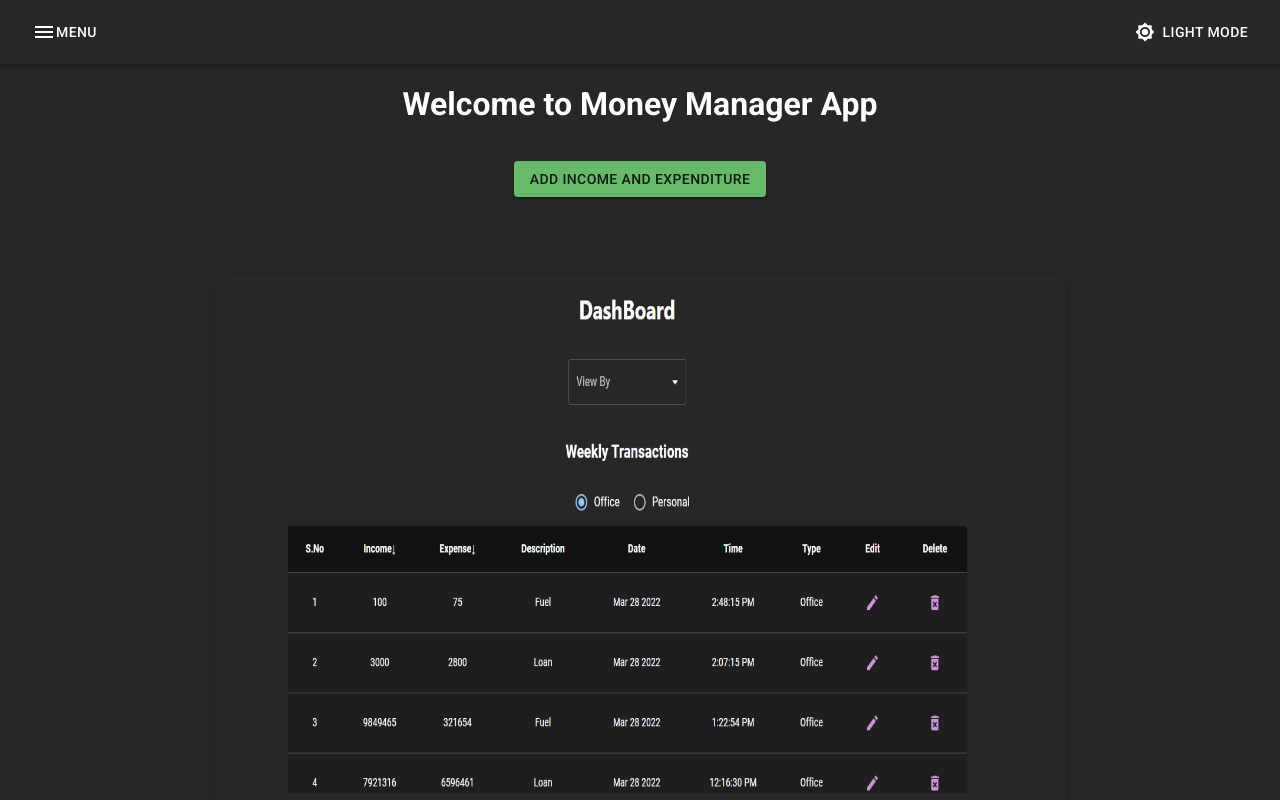
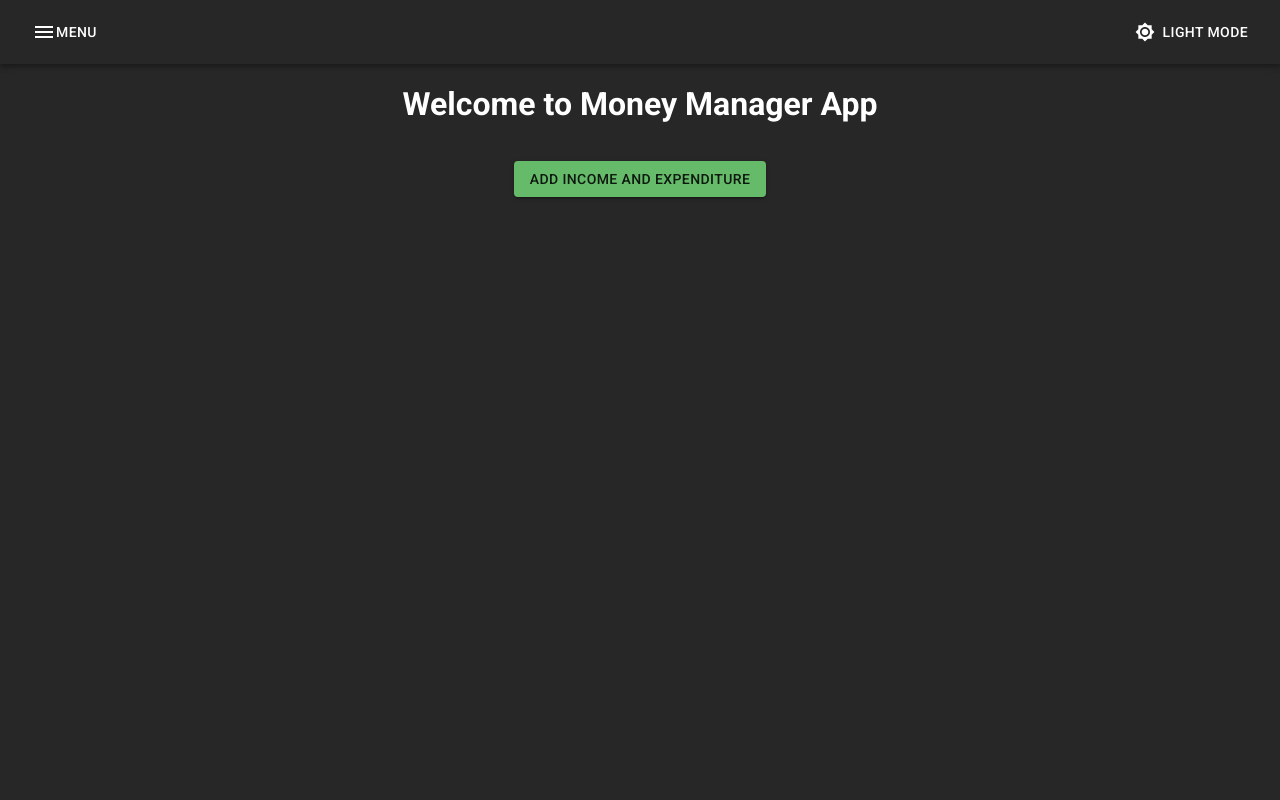
Before and after one commit to Jeyalakshmisureshpaul/moneymanager, a React (Create React App) app: page / in a window 1280 px wide. Shown: the top 800 px of the page. Built offline with nearby package versions, Linux system fonts and the light colour scheme; a web font is replaced by a local one.

Commit message:
params added

```diff
--- a/src/App.js
+++ b/src/App.js
@@ -145,10 +145,16 @@ function App() {
             <Route path="/weekly">
               <Weekly color={color} />
             </Route>
+            <Route path="/weekly/:id">
+              <Weekly color={color} />
+            </Route>
             <Route path="/monthly">
               <Monthly color={color} />
             </Route>
             <Route path="/yearly">
+              <Yearly color={color} />
+            </Route>
+            <Route path="/yearly/:id">
               <Yearly color={color} />
             </Route>
             <Route path="/history">
--- a/src/Components/Home.js
+++ b/src/Components/Home.js
@@ -24,9 +24,9 @@ import { styled } from "@mui/material/styles";
 import CloseIcon from "@mui/icons-material/Close";
 import { useHistory } from "react-router-dom";
 import { API } from "../global";
-import dashboard from "./img/dashboard-page.PNG";
-import edit from "./img/edit-page.PNG";
-import hist from "./img/history-page.PNG";
+//import dashboard from "./img/dashboard-page.PNG";
+//import edit from "./img/edit-page.PNG";
+//import hist from "./img/history-page.PNG";
 
 const BootstrapDialog = styled(Dialog)(({ theme }) => ({
   "& .MuiDialogContent-root": {
@@ -121,7 +121,7 @@ export function Home() {
     history.push("/yearly");
   };
 
-  const home = [
+  /* const home = [
     {
       desc: "Get details of your monthly ,weekly and yearly details of income and expenditure alongside with the details of money spent on different categories like medical,food,fuel,movie,loan,etc and divisions like office and personal.",
       img: dashboard,
@@ -134,7 +134,7 @@ export function Home() {
       desc: "Here you can edit your income and expense on your weekly data",
       img: edit,
     },
-  ];
+  ];   */
 
   return (
     <div className="home-page">
@@ -235,9 +235,9 @@ export function Home() {
           </DialogContent>
           <DialogActions>
             {formData.income !== "" &&
-            formData.type !== "" &&
-            formData.desc !== "" &&
-            formData.expense !== "" ? (
+              formData.type !== "" &&
+              formData.desc !== "" &&
+              formData.expense !== "" ? (
               <Button
                 sx={{ mb: 2 }}
                 variant="contained"
@@ -254,11 +254,12 @@ export function Home() {
           </DialogActions>
         </BootstrapDialog>
       </Box>
-      <div className="description">
+
+          {/* <div className="description">
         {home.map((data) => (
           <Description data={data} />
         ))}
-      </div>
+      </div>  */}
     </div>
   );
 }
--- a/src/Components/Weekly.js
+++ b/src/Components/Weekly.js
@@ -27,11 +27,12 @@ import { Box } from "@mui/system";
 import { API } from "../global";
 
 export function Weekly({ color }) {
+
   const [data, setData] = useState([]);
   const history = useHistory();
   useEffect(() => {
     const loadData = async () => {
-      var response = await axios.get(`${API}/transaction`);
+      var response = await axios.get(`${API}/transaction `);
       setData(response.data);
     };
     loadData();
@@ -65,6 +66,7 @@ export function Weekly({ color }) {
 
   return (
     <>
+
       <Dashboard color={color} />
       <Container>
         <Typography
```
